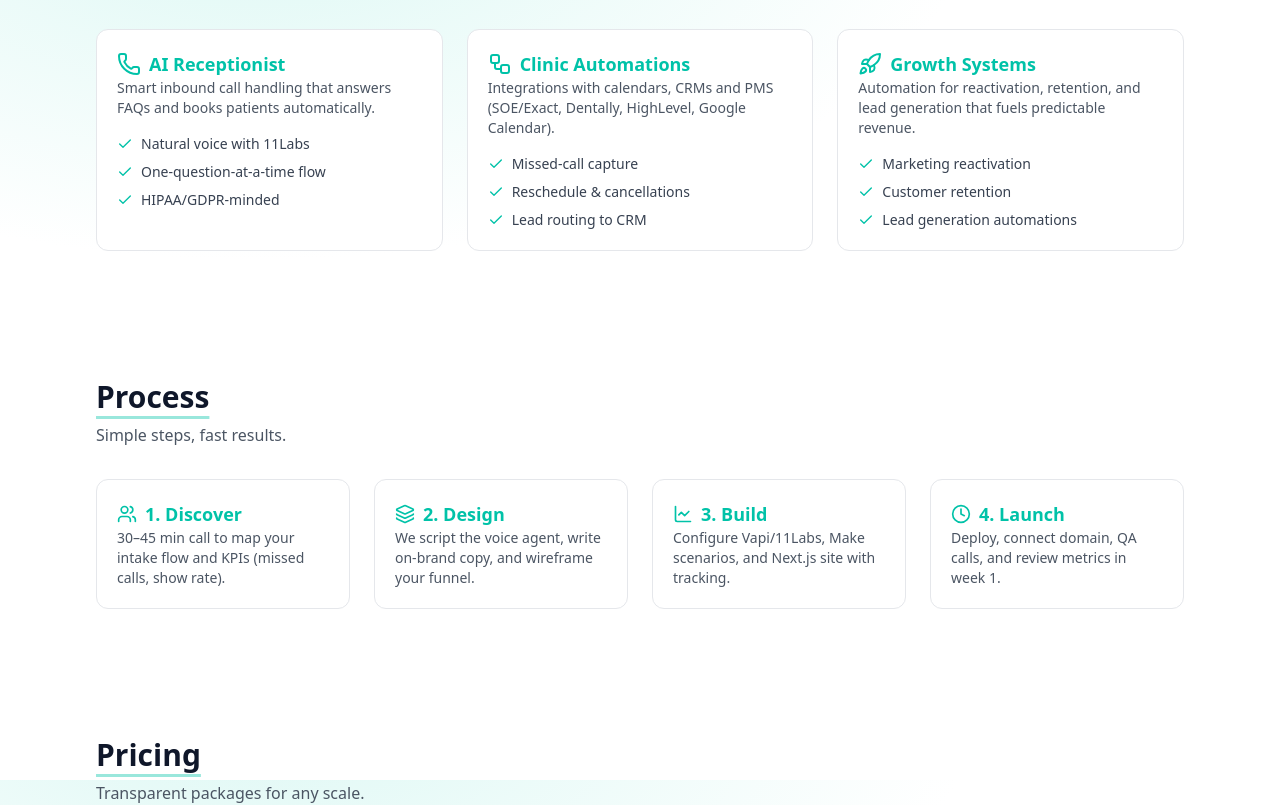
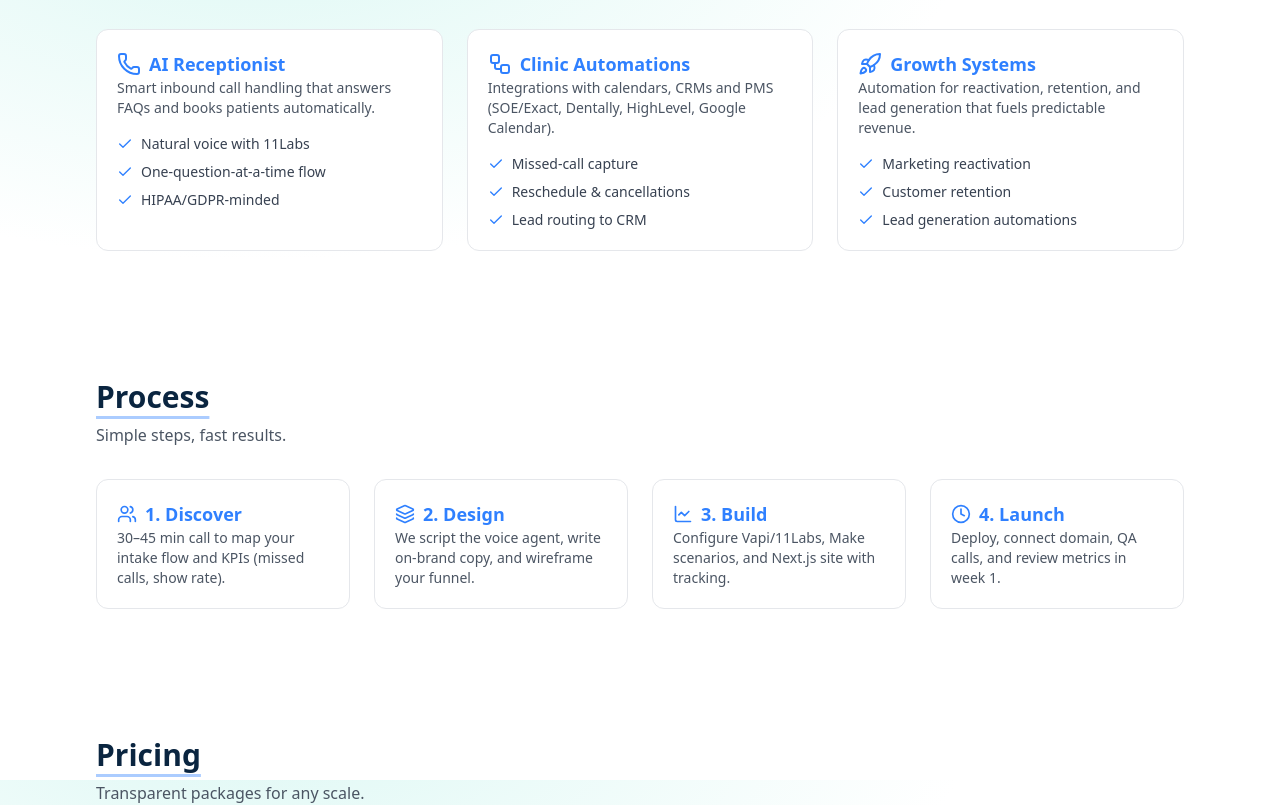
Before and after one commit to GoConnect-AI/goconnectai, a Next.js app: page / in a window 1280 px wide. Shown: the part 820-1625 px from the top of the page. Built offline with nearby package versions, Linux system fonts and the light colour scheme.

Commit message:
Update tailwind.config.ts

```diff
--- a/tailwind.config.ts
+++ b/tailwind.config.ts
@@ -9,10 +9,10 @@ const config: Config = {
     extend: {
       colors: {
         background: "#FFFFFF",
-        foreground: "#0F172A",
-        muted: "#F1F5F9",
-        primary: "#00C2A8",
-        accent: "#2563EB"
+        foreground: "#0A2540",   // deep navy like the logo text
+        muted: "#F3F6FC",        // very light blue-gray
+        primary: "#2F80FF",      // GoConnect blue
+        accent: "#1D4ED8"        // darker blue accent if needed
       },
       borderRadius: {
         '2xl': '1rem'
```
